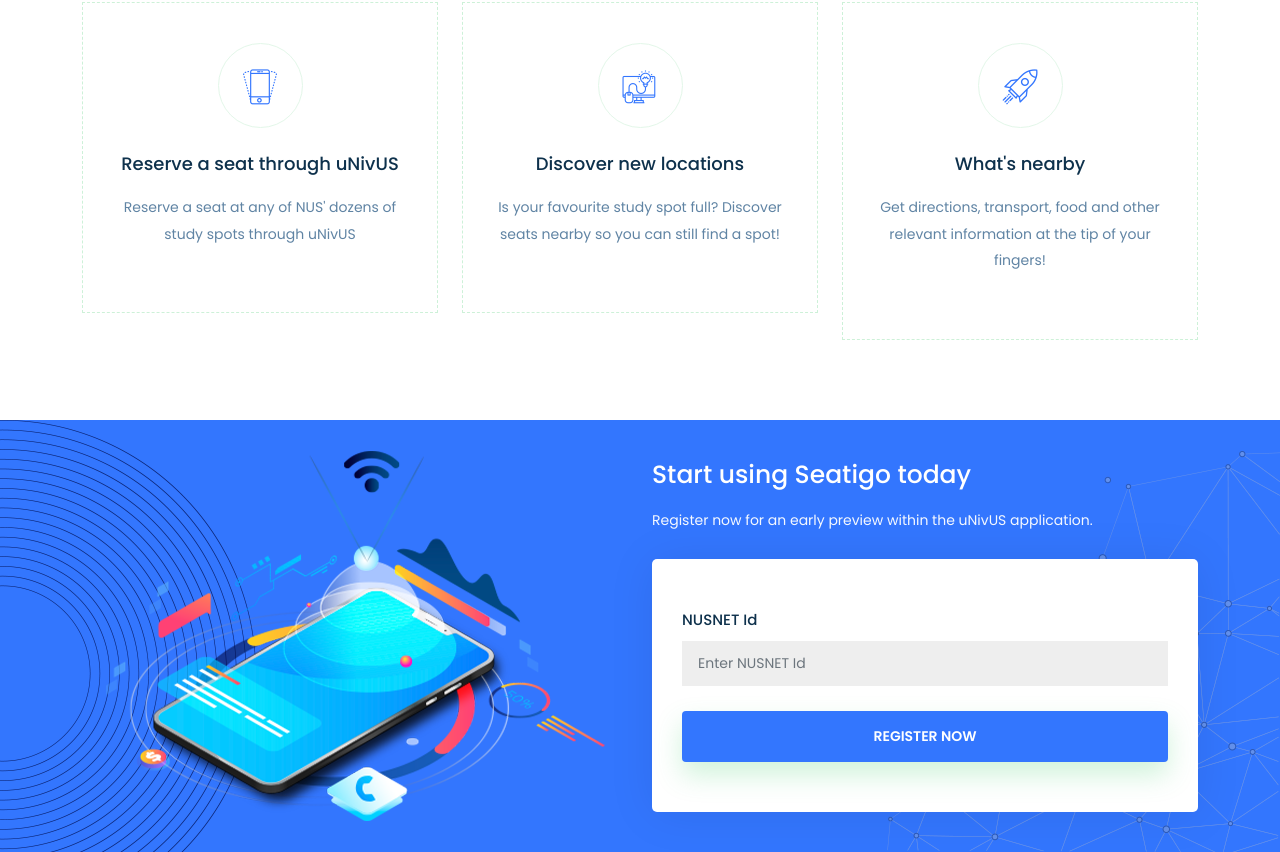
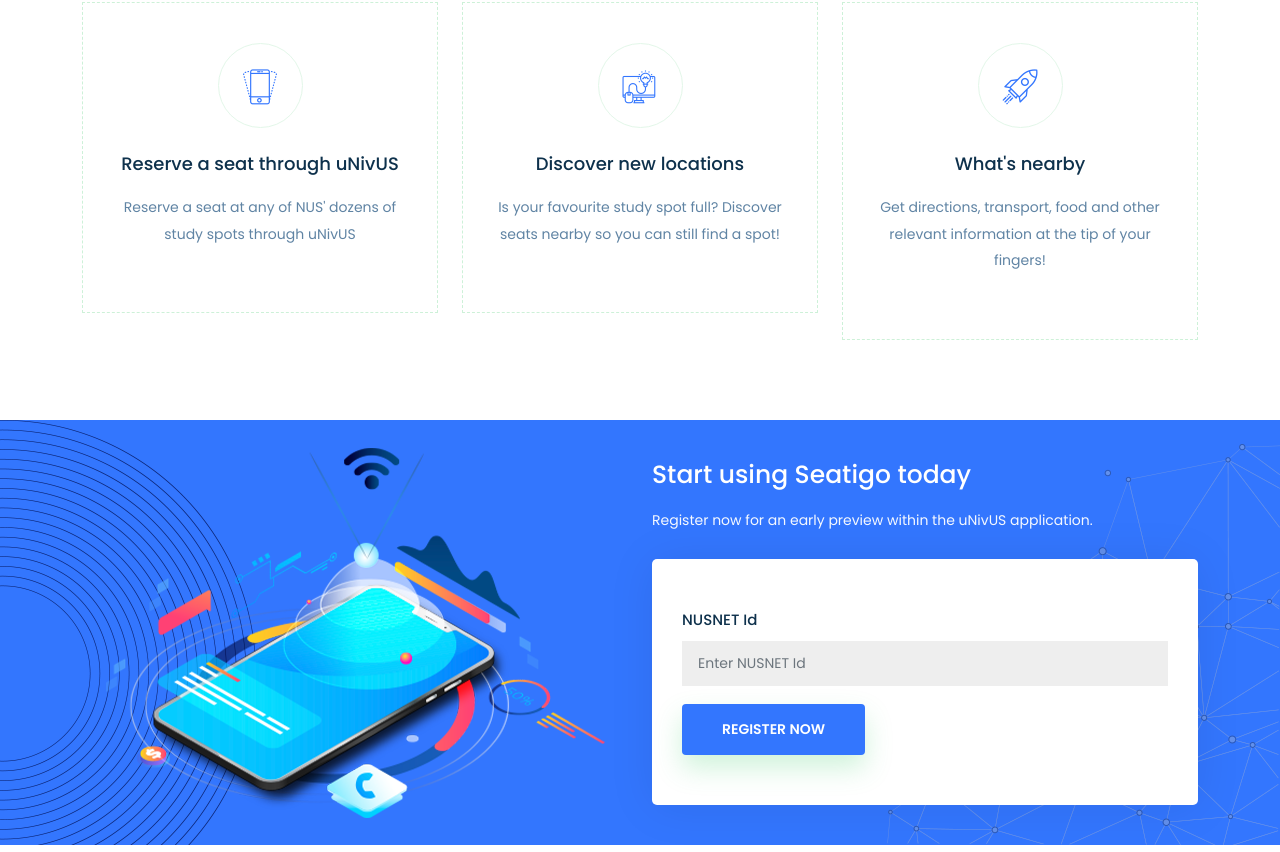
Before and after one commit to DrWala/cs3126-assignment-1-landing-page, a Vue app: page / in a window 1280 px wide. Shown: the part 973-1825 px from the top of the page. Built offline with nearby package versions, Linux system fonts and the light colour scheme; what @meforma/vue-toaster would draw is missing.

Commit message:
Add success on submit nusnet id

```diff
--- a/src/components/landing-pages/iot/Cta.vue
+++ b/src/components/landing-pages/iot/Cta.vue
@@ -16,11 +16,12 @@
               <form>
                 <div class="form-group">
                   <label>NUSNET Id</label>
-                  <input type="text" class="form-control" placeholder="Enter NUSNET Id" />
+                  <input :disabled="disabled" type="text" class="form-control" placeholder="Enter NUSNET Id" />
                 </div>
-
-                <button type="submit" class="btn btn-primary">Register Now</button>
               </form>
+              <button :class="{ 'btn-success': disabled, 'btn-primary': !disabled }" class="btn" @click="register">
+                {{ registerNow }}
+              </button>
             </div>
           </div>
         </div>
@@ -35,5 +36,21 @@
 <script>
 export default {
   name: "Cta",
+  data() {
+    return {
+      registerNow: "Register Now",
+      disabled: false,
+    };
+  },
+  methods: {
+    register() {
+      this.$toast.success("Successfully registered!", {
+        position: "bottom-right",
+        duration: 5000,
+      });
+      this.registerNow = "Successfully registered!";
+      this.disabled = true;
+    },
+  },
 };
 </script>
```
